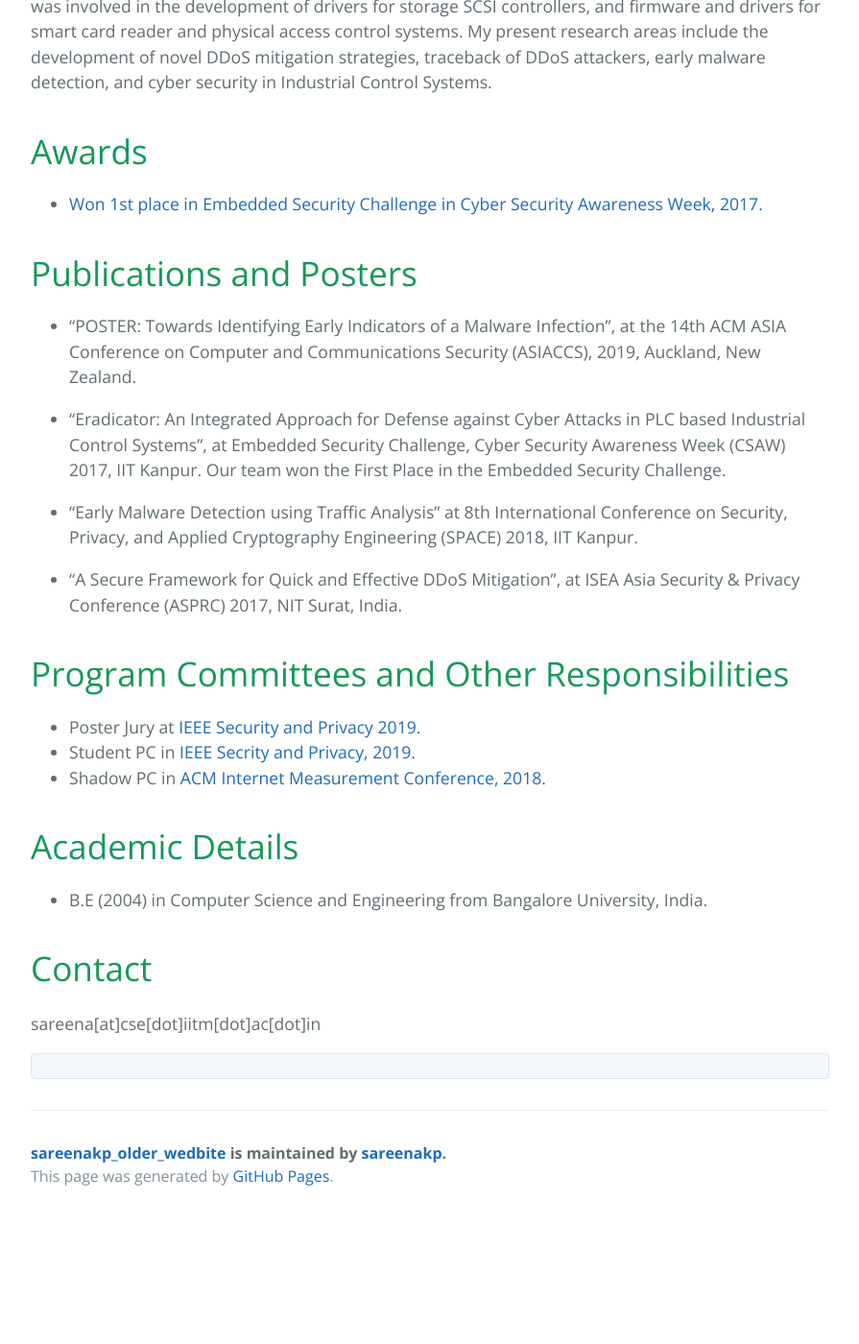
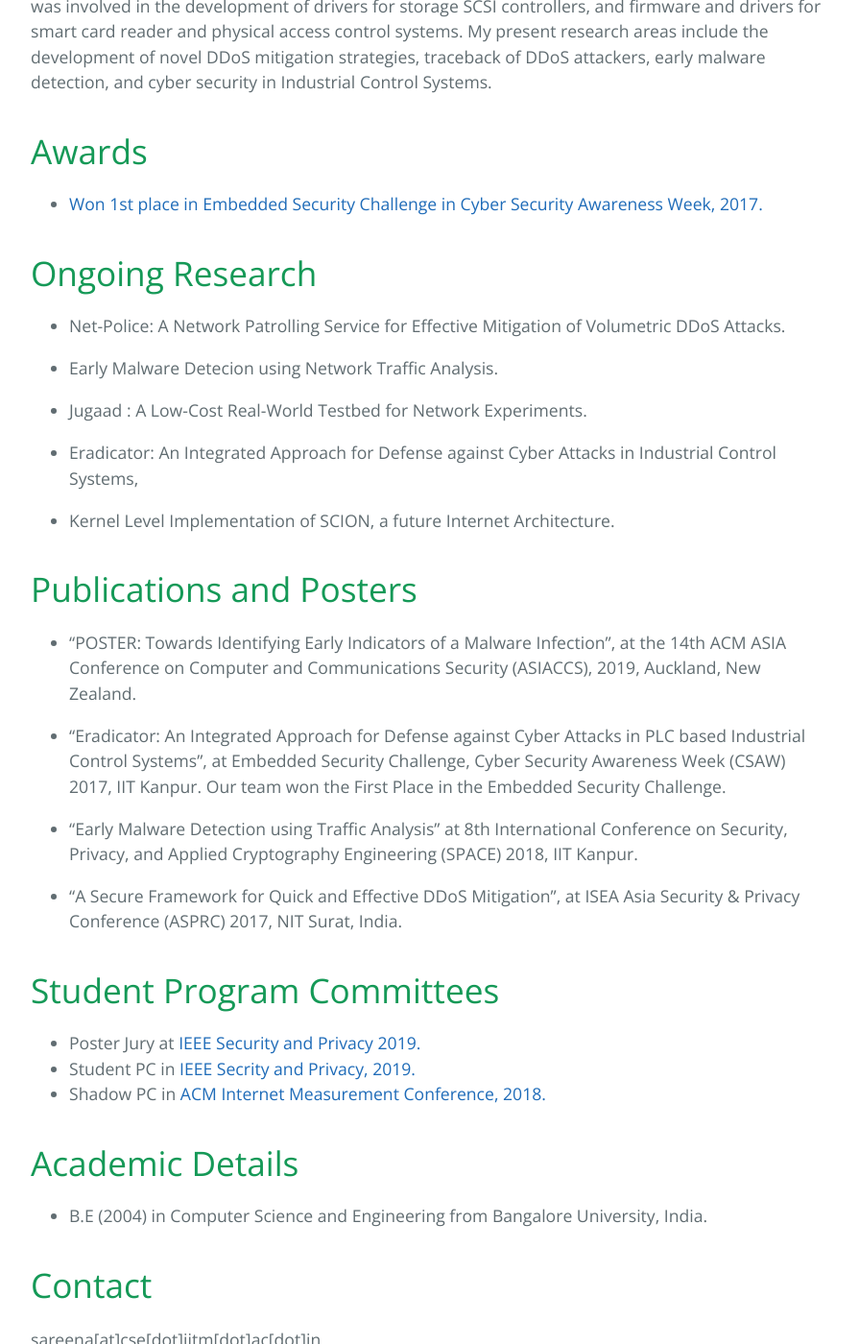
Before and after one commit to sareenakp/sareenakp_older_wedbite, a Jekyll site: the page built from index.md, in a window 1280 px wide and 1400 px high, scrolled down 624 px. Shown: the whole window at 96% size, without its empty margins (192-1087 px from the left). Built offline with Jekyll 4.4.1, drawn with Linux system fonts in a browser that asks for light colours; our own code applies the rules of GitHub Pages for plain Markdown files; before the commit the page ends 1893 px from its top, so only the background shows below that.

Commit message:
Update index.md

```diff
--- a/index.md
+++ b/index.md
@@ -8,6 +8,19 @@ I am a Ph.D. (Integrated MS and Ph.D.) scholar in the Department of Computer Sci
 # Awards
 
 * [Won 1st place in Embedded Security Challenge in Cyber Security Awareness Week, 2017.](https://csaw.engineering.nyu.edu/csaw17-winners#ESC)
+
+# Ongoing Research
+
+* Net-Police: A Network Patrolling Service for Effective Mitigation of Volumetric DDoS Attacks.
+
+* Early Malware Detecion using Network Traffic Analysis.
+
+* Jugaad : A Low-Cost Real-World Testbed for Network Experiments.
+
+* Eradicator: An Integrated Approach for Defense against Cyber Attacks in Industrial Control Systems,
+
+* Kernel Level Implementation of SCION, a future Internet Architecture.
+
 
 
 # Publications and Posters
@@ -20,7 +33,7 @@ I am a Ph.D. (Integrated MS and Ph.D.) scholar in the Department of Computer Sci
 
 *   “A Secure Framework for Quick and Effective DDoS Mitigation”, at ISEA Asia Security & Privacy Conference (ASPRC) 2017, NIT Surat, India.
 
-# Program Committees and Other Responsibilities
+# Student Program Committees
 
 * Poster Jury at [IEEE Security and Privacy 2019.](https://www.ieee-security.org/TC/SP2019/cfposters.html)
 * Student PC in [IEEE Secrity and Privacy, 2019.](https://www.ieee-security.org/TC/SP2019/studentpc.html)
```
